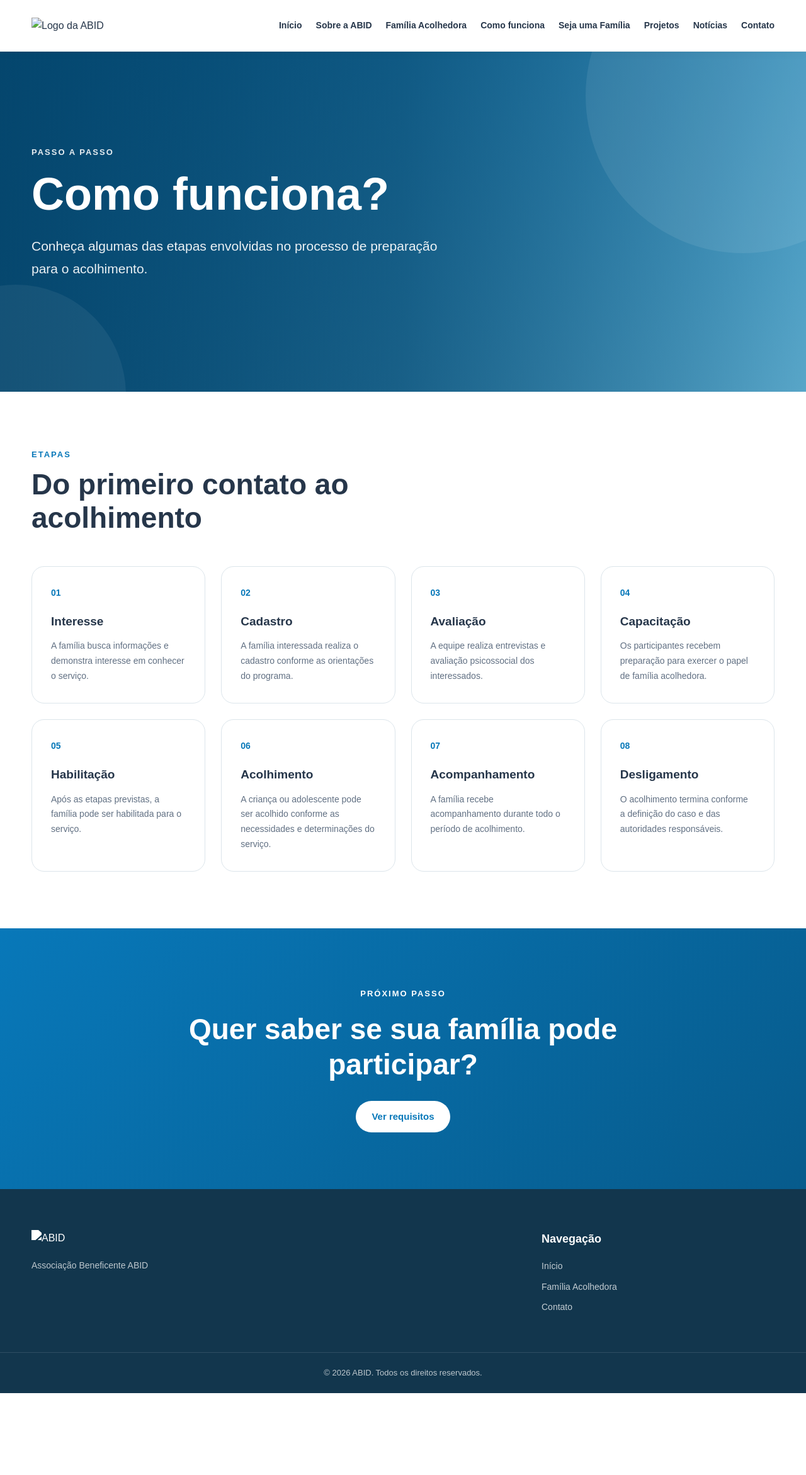
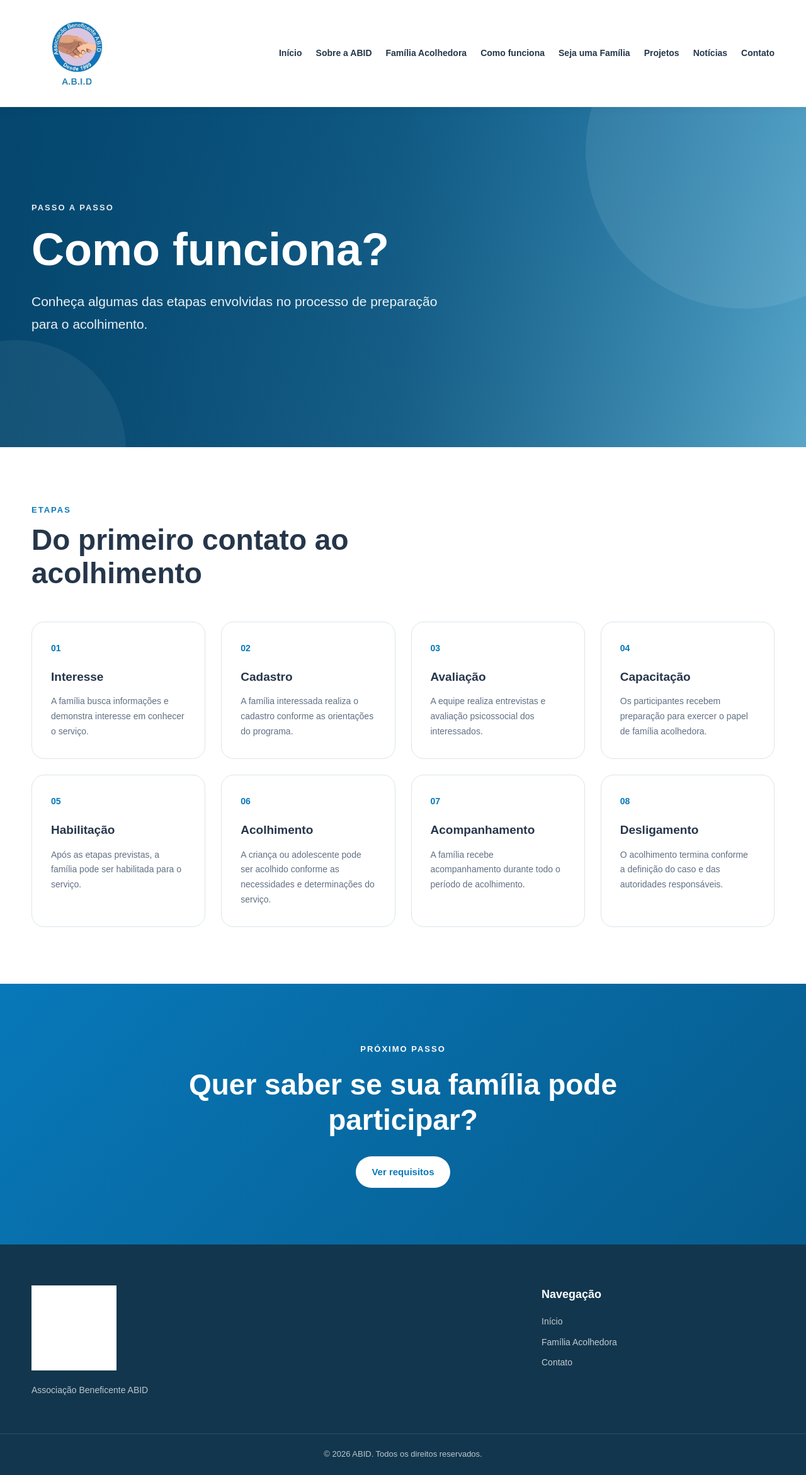
Before and after one commit to bonini-mtz/site_abid, a plain HTML site: page como-funciona.html in a window 1280 px wide. Shown: the whole page at 63% size. Before the commit the page ends 2212 px from the top, so only its background shows below. Drawn offline with Linux system fonts and the light colour scheme.

Commit message:
Update como-funciona.html

```diff
--- a/como-funciona.html
+++ b/como-funciona.html
@@ -19,7 +19,7 @@
 <header class="header">
 
     <a href="index.html" class="logo">
-        <img src="./imagens/images.jpg" alt="Logo da ABID">
+        <img src="images.jpg" alt="Logo da ABID">
     </a>
 
     <button class="menu-button" id="menuButton">☰</button>
@@ -224,7 +224,7 @@
 
         <div>
 
-            <img src="./imagens/images.jpg"
+            <img src="images.jpg"
                 alt="ABID"
                 class="footer-logo">
 
```
